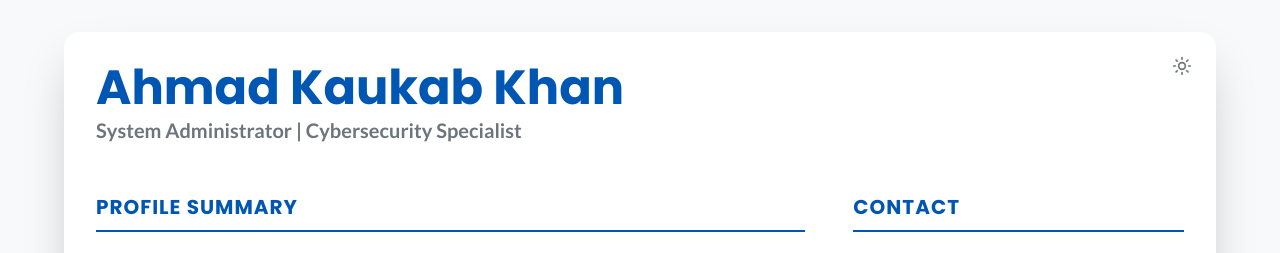
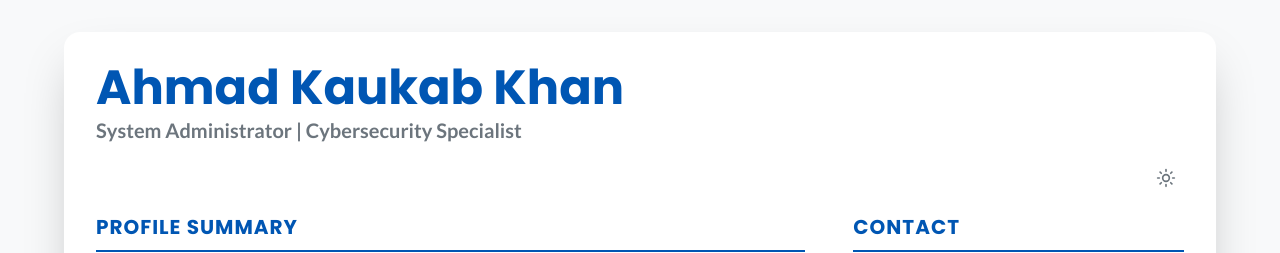
Before and after one commit to jahana-cell/resumegithub, a plain HTML site: page index.html in a window 1280 px wide. Shown: the top 253 px of the page. Drawn offline with nearby package versions, Linux system fonts and the light colour scheme.

Commit message:
Update index.html

```diff
--- a/index.html
+++ b/index.html
@@ -129,20 +129,20 @@
 </head>
 <body data-theme="light">
 
-    <div class="max-w-6xl mx-auto my-4 sm:my-8 p-4 sm:p-6 lg:p-8 bg-[var(--card-bg)] rounded-2xl shadow-2xl print-container relative">
+    <div class="max-w-6xl mx-auto my-4 sm:my-8 p-4 sm:p-6 lg:p-8 bg-[var(--card-bg)] rounded-2xl shadow-2xl print-container">
 
-        <div class="absolute top-4 right-4 z-10">
-            <button id="theme-toggle" title="Toggle Theme" class="p-2 rounded-full hover:bg-[var(--border-color)] text-[var(--text-muted)] no-print">
-                <i data-lucide="sun" class="w-5 h-5"></i>
-            </button>
-        </div>
-
-        <header class="flex flex-col md:flex-row items-center text-center md:text-left mb-12">
+        <header class="flex flex-col md:flex-row items-center text-center md:text-left">
             <div>
                 <h1 class="text-3xl sm:text-4xl md:text-5xl font-bold text-[var(--primary-color)]" style="font-family: var(--header-font);">Ahmad Kaukab Khan</h1>
                 <p class="text-lg md:text-xl font-semibold text-[var(--text-muted)] mt-1">System Administrator | Cybersecurity Specialist</p>
             </div>
         </header>
+
+        <div class="flex justify-end my-4">
+            <button id="theme-toggle" title="Toggle Theme" class="p-2 rounded-full hover:bg-[var(--border-color)] text-[var(--text-muted)] no-print">
+                <i data-lucide="sun" class="w-5 h-5"></i>
+            </button>
+        </div>
 
         <div class="grid grid-cols-1 lg:grid-cols-3 gap-12 print-grid">
             <main class="lg:col-span-2 print-main">
```
